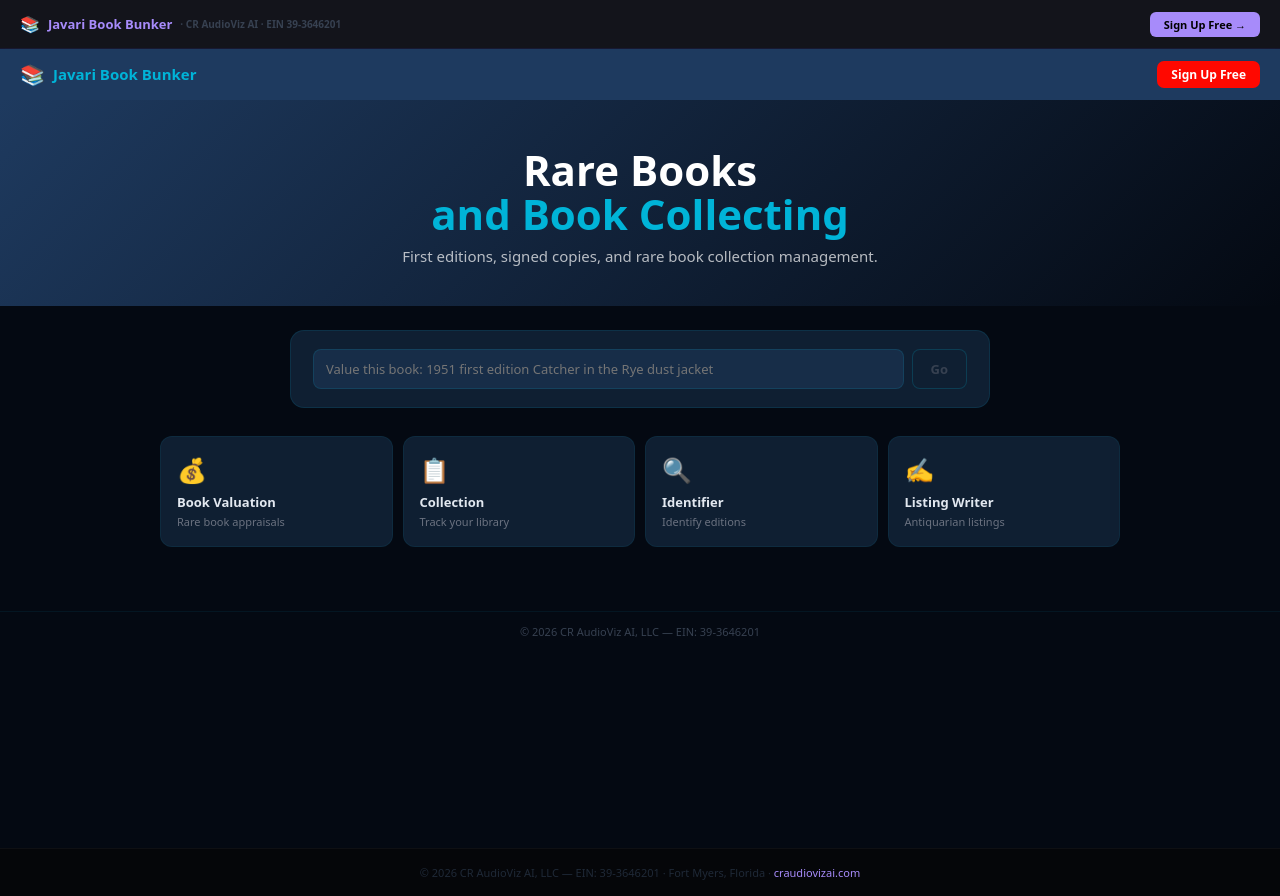
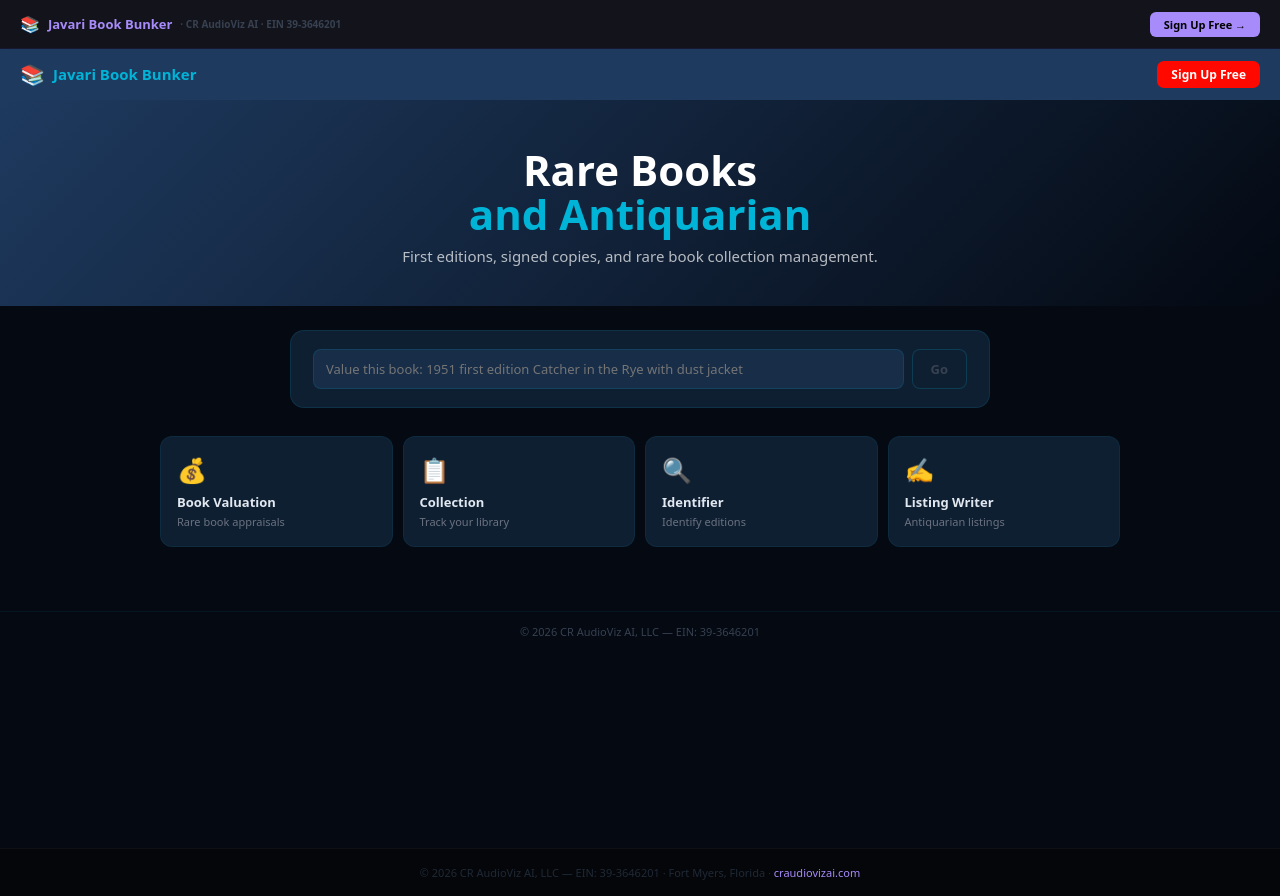
Before and after one commit to CR-AudioViz-AI/javari-book-bunker, a Next.js app: page / in a window 1280 px wide. Built offline with nearby package versions, Linux system fonts and the light colour scheme.

Commit message:
feat: full AI homepage — CR AudioViz AI EIN 39-3646201

```diff
--- a/app/page.tsx
+++ b/app/page.tsx
@@ -14,12 +14,12 @@ export default function P() {
       <a href="https://craudiovizai.com/auth/signup" style={{background:"#FF0800",color:"#fff",borderRadius:7,padding:"5px 14px",fontSize:12,fontWeight:700,textDecoration:"none"}}>Sign Up Free</a>
     </nav>
     <section style={{background:"linear-gradient(135deg,#1E3A5F,#040912)",padding:"48px 24px 40px",textAlign:"center"}}>
-      <h1 style={{fontSize:"clamp(22px,4vw,42px)",fontWeight:900,color:"#fff",margin:"0 0 10px",lineHeight:1.05}}>Rare Books<br/><span style={{color:"#00B4D8"}}>and Book Collecting</span></h1>
+      <h1 style={{fontSize:"clamp(22px,4vw,42px)",fontWeight:900,color:"#fff",margin:"0 0 10px",lineHeight:1.05}}>Rare Books<br/><span style={{color:"#00B4D8"}}>and Antiquarian</span></h1>
       <p style={{color:"rgba(255,255,255,0.7)",fontSize:15,margin:0}}>First editions, signed copies, and rare book collection management.</p>
     </section>
     <section style={{maxWidth:700,margin:"0 auto",padding:"24px 20px 0"}}>
       <div style={{background:"#0F1F32",border:"1px solid rgba(0,180,216,0.12)",borderRadius:14,padding:"18px 22px"}}>
-        <div style={{display:"flex",gap:8}}><input value={i} onChange={e=>setI(e.target.value)} onKeyDown={e=>e.key==="Enter"&&go()} placeholder="Value this book: 1951 first edition Catcher in the Rye dust jacket" style={{flex:1,background:"#172D48",border:"1px solid rgba(0,180,216,0.15)",borderRadius:8,padding:"10px 12px",color:"#e2e8f0",fontSize:13,outline:"none",fontFamily:"system-ui"}}/>
+        <div style={{display:"flex",gap:8}}><input value={i} onChange={e=>setI(e.target.value)} onKeyDown={e=>e.key==="Enter"&&go()} placeholder="Value this book: 1951 first edition Catcher in the Rye with dust jacket" style={{flex:1,background:"#172D48",border:"1px solid rgba(0,180,216,0.15)",borderRadius:8,padding:"10px 12px",color:"#e2e8f0",fontSize:13,outline:"none",fontFamily:"system-ui"}}/>
         <button onClick={go} disabled={l||!i.trim()} style={{background:l||!i.trim()?"#0F1F32":"#1E3A5F",color:l||!i.trim()?"#374151":"#00B4D8",border:"1px solid rgba(0,180,216,0.2)",borderRadius:8,padding:"10px 18px",fontSize:13,fontWeight:700,cursor:l||!i.trim()?"not-allowed":"pointer",fontFamily:"system-ui"}}>{l?"...":"Go"}</button></div>
         {o&&<pre style={{marginTop:12,padding:"12px",background:"rgba(0,180,216,0.05)",border:"1px solid rgba(0,180,216,0.1)",borderRadius:8,fontSize:13,color:"#e2e8f0",lineHeight:1.65,whiteSpace:"pre-wrap",fontFamily:"system-ui",maxHeight:300,overflowY:"auto",margin:"12px 0 0"}}>{o}</pre>}
       </div>
```
